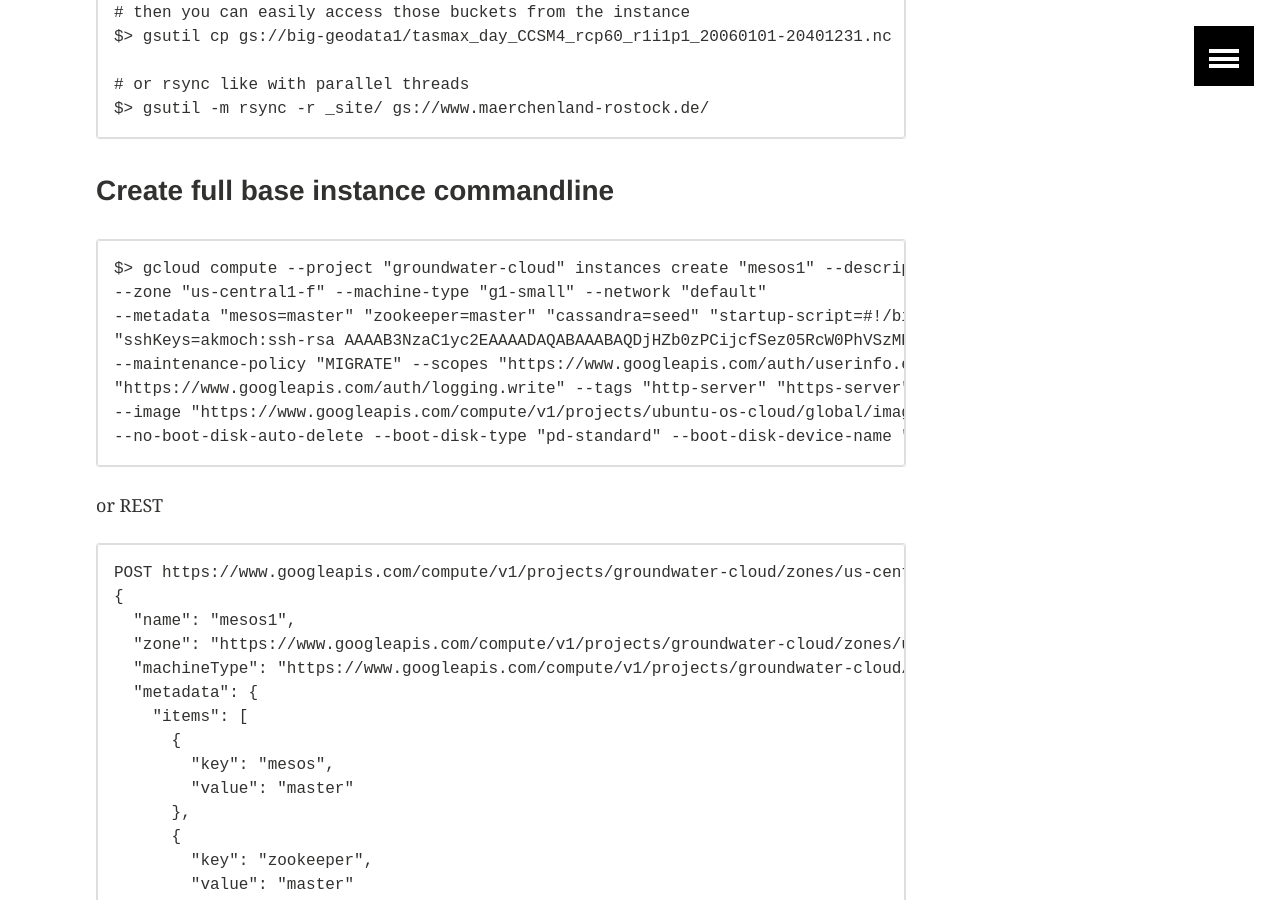
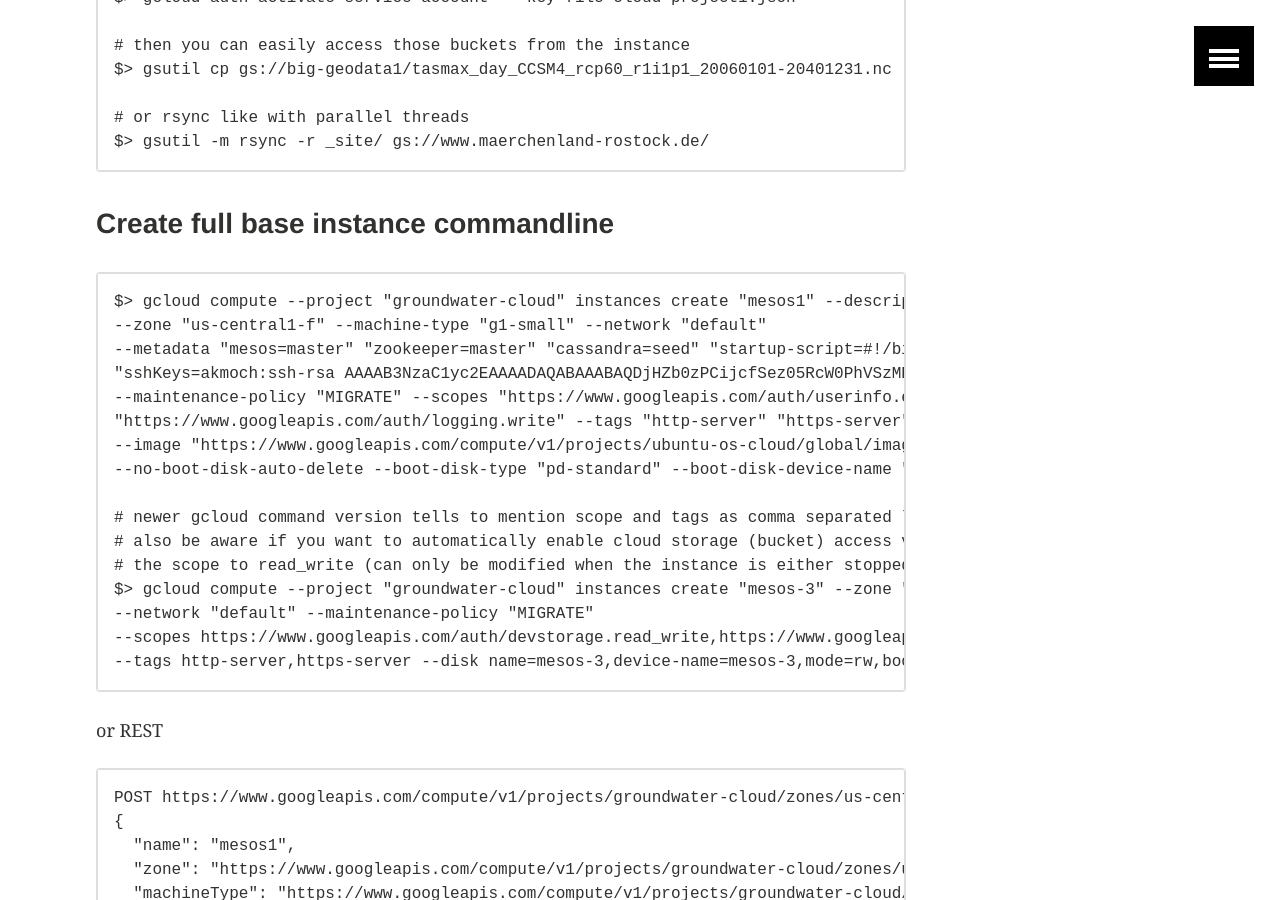
Before and after one commit to allixender/allixender.github.io, a Jekyll site: the page built from _posts/articles/2015-07-16-gce-mesos-cassandra.md, in a window 1280 px wide and 900 px high, scrolled down 2909 px. Built offline with Jekyll 4.4.1, drawn with Linux system fonts in a browser that asks for light colours; some of the changed text lies outside the part shown.

Commit message:
more focus on cassandra and mesos on GCE

```diff
--- a/_posts/articles/2015-07-16-gce-mesos-cassandra.md
+++ b/_posts/articles/2015-07-16-gce-mesos-cassandra.md
@@ -104,6 +104,14 @@ Keep the console open as a reference to see how you manipulate GCP objects and i
     "https://www.googleapis.com/auth/logging.write" --tags "http-server" "https-server" "mesos-master" "zk-master"
     --image "https://www.googleapis.com/compute/v1/projects/ubuntu-os-cloud/global/images/ubuntu-1404-trusty-v20150316"
     --no-boot-disk-auto-delete --boot-disk-type "pd-standard" --boot-disk-device-name "mesos1"
+
+    # newer gcloud command version tells to mention scope and tags as comma separated list
+    # also be aware if you want to automatically enable cloud storage (bucket) access via project service acount for the instance change
+    # the scope to read_write (can only be modified when the instance is either stopped or at creation time IIRC)
+    $> gcloud compute --project "groundwater-cloud" instances create "mesos-3" --zone "us-central1-f" --machine-type "n1-standard-2"
+    --network "default" --maintenance-policy "MIGRATE"
+    --scopes https://www.googleapis.com/auth/devstorage.read_write,https://www.googleapis.com/auth/logging.write
+    --tags http-server,https-server --disk name=mesos-3,device-name=mesos-3,mode=rw,boot=yes
 
 or REST
 
@@ -542,6 +550,11 @@ Therefore be generous where cassandra's resources are declared, cassandra will e
 
 And if you use that Marathon.json you have to you the provided jre too,, the framework apparently relies on that.
 
-I find the current state of Cassandra-on-Mesos difficult to reproduce in production.
+## Conclusion so far
 
-The scaling is not quite easy to follow up on, if it's reliable or so...
+I find the current state of Cassandra-on-Mesos difficult to reproduce in production. The scaling is not quite easy to follow up on, and how reliable it is or so...
+
+And thinking of resource hungry cassandra database, you might just add the vanilla install with a template configuration to a base image
+or the likes, and when bootstrapping the cluster set one or two seed nodes known from your cloud environment. The bootstrap
+and seed node specialty only happens once a lifetime of the database cluster. If if that seed node goes down later, scaling up
+by calling out different seed node (just some that are alive basically) will do to dynamically add nodes to the cluster.
```
